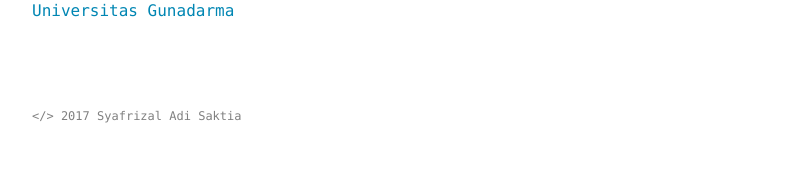
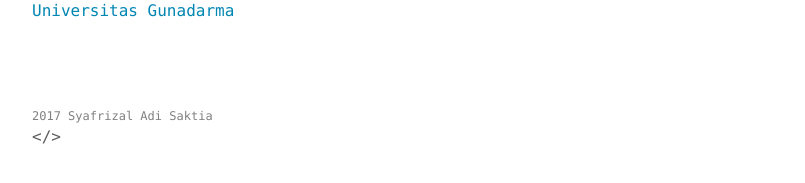
Before and after one commit to syafrizaladi/saktia, a Jekyll site: the page built from about.md, in a window 1280 px wide. Shown: the part 448-631 px from the top of the page, without its empty margins (232-1037 px from the left). Built offline with Jekyll 4.4.1, drawn with Linux system fonts in a browser that asks for light colours.

Commit message:
Update footer.html

```diff
--- a/_includes/footer.html
+++ b/_includes/footer.html
@@ -1,5 +1,5 @@
 <footer class="site-footer">
   <div class="container">
-    <small class="block">&lt;/&gt; {{ site.time | date: '%Y' }} {{ site.author.name }}</small>
+    <small class="block"> {{ site.time | date: '%Y' }} {{ site.author.name }}</small> &lt;/&gt;
   </div>
 </footer>
```
